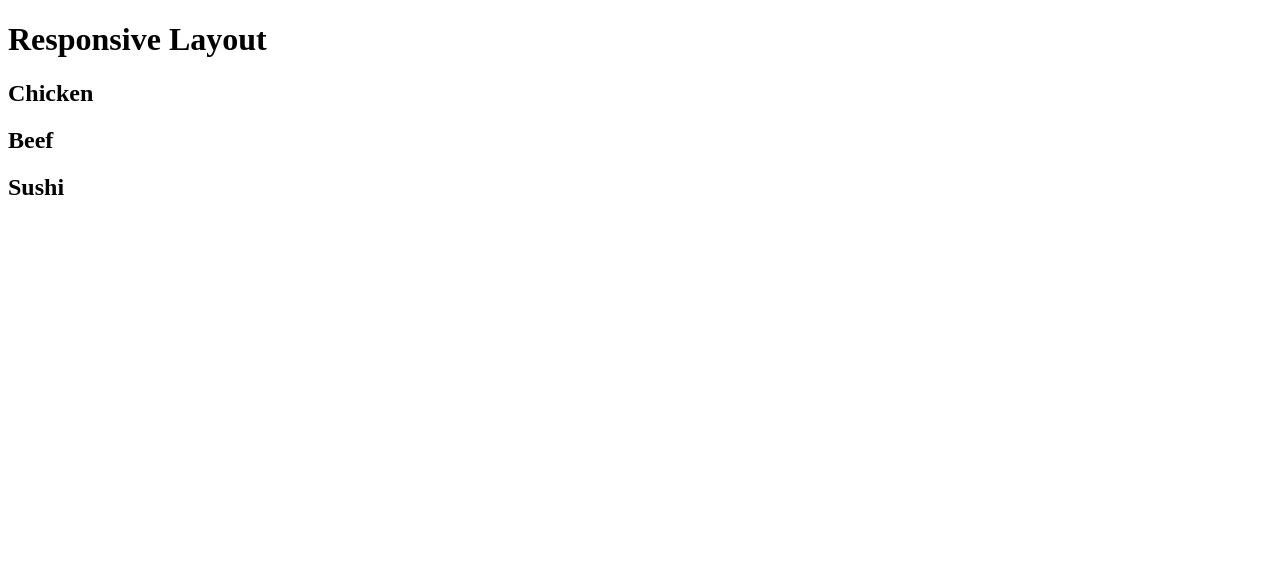
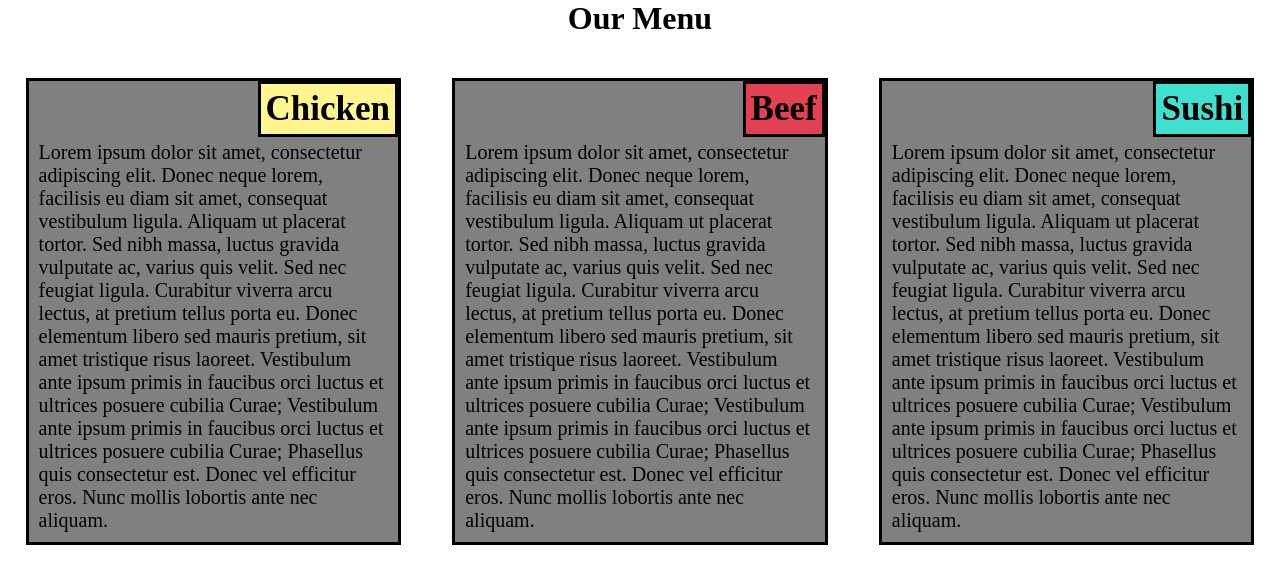
Before and after one commit to ljcousse/module2-solution, a plain HTML site: page index.html in a window 1280 px wide. Drawn offline with Linux system fonts and the light colour scheme.

Commit message:
final changes

```diff
--- a/css/style.css
+++ b/css/style.css
@@ -1,19 +1,38 @@
 /********** Base styles **********/
 * {
   box-sizing: border-box;
+  margin: 0px;
+  padding: 0px;
+  font-family: Times serif;
 }
 h1 {
   margin-bottom: 15px;
+  text-align: center;
 }
-p {
-  border: 1px solid black;
-  background-color: #A52A2A;
-  width: 90%;
-  height: 150px;
-  margin-right: auto;
-  margin-left: auto;
-  font-family: Helvetica;
-  color: white;
+section {
+  padding: 60px 10px 10px 10px;
+  margin: 2%;
+  position: relative;
+  background: grey;
+  font-size: 125%
+
+}
+.chicken {
+  background-color: #fff68f;
+}
+.beef {
+  background-color: #e14150;
+}
+.sushi {
+  background-color: #40e0d0;
+}
+h2 {
+  font-size: 175%;
+  padding: 5px;
+  position: absolute;
+  border: 3px solid black;
+  top: 0;
+  right: 0;
 }
 /* Simple Responsive Framework. */
 .row {
@@ -21,26 +40,24 @@ p {
 }
 /********** Large devices only **********/
 @media (min-width: 992px) {
-  .col-lg-4, {
+  .col-lg-4 {
     float: left;
-    border: 1px solid green;
-  }
-  .col-lg-4 {
-    width: 33.33%;
+    border: 3px solid black;
+    width: 29.33%;
   }
 }
 
 /********** Medium devices only **********/
-@media (min-width: 768px and max-width: 991px) {
+@media (min-width: 768px) and (max-width: 991px) {
   .col-md-6, .col-md-12 {
     float: left;
-    border: 1px solid green;
+    border: 3px solid black;
   }
   .col-md-6 {
-    width: 50%;
+    width: 46%;
   }
   .col-md-12 {
-    width: 100%;
+    width: 96%;
   }
 }
 
@@ -48,9 +65,10 @@ p {
 @media (max-width: 767px) {
   .col-sm-12 {
     float: left;
-    border: 1px solid green;
+    border: 3px solid black;
+    width: 92%;
   }
-  .col-sm-12 {
-    width: 100%;
+  section {
+    margin: 2% 4% 2% 4%;
   }
 }
--- a/index.html
+++ b/index.html
@@ -4,18 +4,23 @@
 <meta charset="utf-8">
 <meta name="viewport" content="width=device-width, initial-scale=1">
 <title>Responsive Layout</title>
-<link rel="stylesheet" type="css/style.css" href="">
+<link rel="stylesheet" type="text/css" href="css/style.css">
 </head>
 <body class="row">
-<h1>Responsive Layout</h1>
-<section>
-  <h2>Chicken</h2>
+<h1>Our Menu</h1>
+<section class="col-lg-4 col-md-6 col-sm-12">
+  <h2 class="chicken">Chicken</h2>
+  Lorem ipsum dolor sit amet, consectetur adipiscing elit. Donec neque lorem, facilisis eu diam sit amet, consequat vestibulum ligula. Aliquam ut placerat tortor. Sed nibh massa, luctus gravida vulputate ac, varius quis velit. Sed nec feugiat ligula. Curabitur viverra arcu lectus, at pretium tellus porta eu. Donec elementum libero sed mauris pretium, sit amet tristique risus laoreet. Vestibulum ante ipsum primis in faucibus orci luctus et ultrices posuere cubilia Curae; Vestibulum ante ipsum primis in faucibus orci luctus et ultrices posuere cubilia Curae; Phasellus quis consectetur est. Donec vel efficitur eros. Nunc mollis lobortis ante nec aliquam.
 </section>
-<section>
-  <h2>Beef</h2>
+
+<section class="col-lg-4 col-md-6 col-sm-12">
+  <h2 class="beef">Beef</h2>
+  Lorem ipsum dolor sit amet, consectetur adipiscing elit. Donec neque lorem, facilisis eu diam sit amet, consequat vestibulum ligula. Aliquam ut placerat tortor. Sed nibh massa, luctus gravida vulputate ac, varius quis velit. Sed nec feugiat ligula. Curabitur viverra arcu lectus, at pretium tellus porta eu. Donec elementum libero sed mauris pretium, sit amet tristique risus laoreet. Vestibulum ante ipsum primis in faucibus orci luctus et ultrices posuere cubilia Curae; Vestibulum ante ipsum primis in faucibus orci luctus et ultrices posuere cubilia Curae; Phasellus quis consectetur est. Donec vel efficitur eros. Nunc mollis lobortis ante nec aliquam.
 </section>
-<section>
-  <h2>Sushi</h2>
+
+<section class="col-lg-4 col-md-12 col-sm-12">
+  <h2 class="sushi">Sushi</h2>
+  Lorem ipsum dolor sit amet, consectetur adipiscing elit. Donec neque lorem, facilisis eu diam sit amet, consequat vestibulum ligula. Aliquam ut placerat tortor. Sed nibh massa, luctus gravida vulputate ac, varius quis velit. Sed nec feugiat ligula. Curabitur viverra arcu lectus, at pretium tellus porta eu. Donec elementum libero sed mauris pretium, sit amet tristique risus laoreet. Vestibulum ante ipsum primis in faucibus orci luctus et ultrices posuere cubilia Curae; Vestibulum ante ipsum primis in faucibus orci luctus et ultrices posuere cubilia Curae; Phasellus quis consectetur est. Donec vel efficitur eros. Nunc mollis lobortis ante nec aliquam.
 </section>
 
 </body>
```
